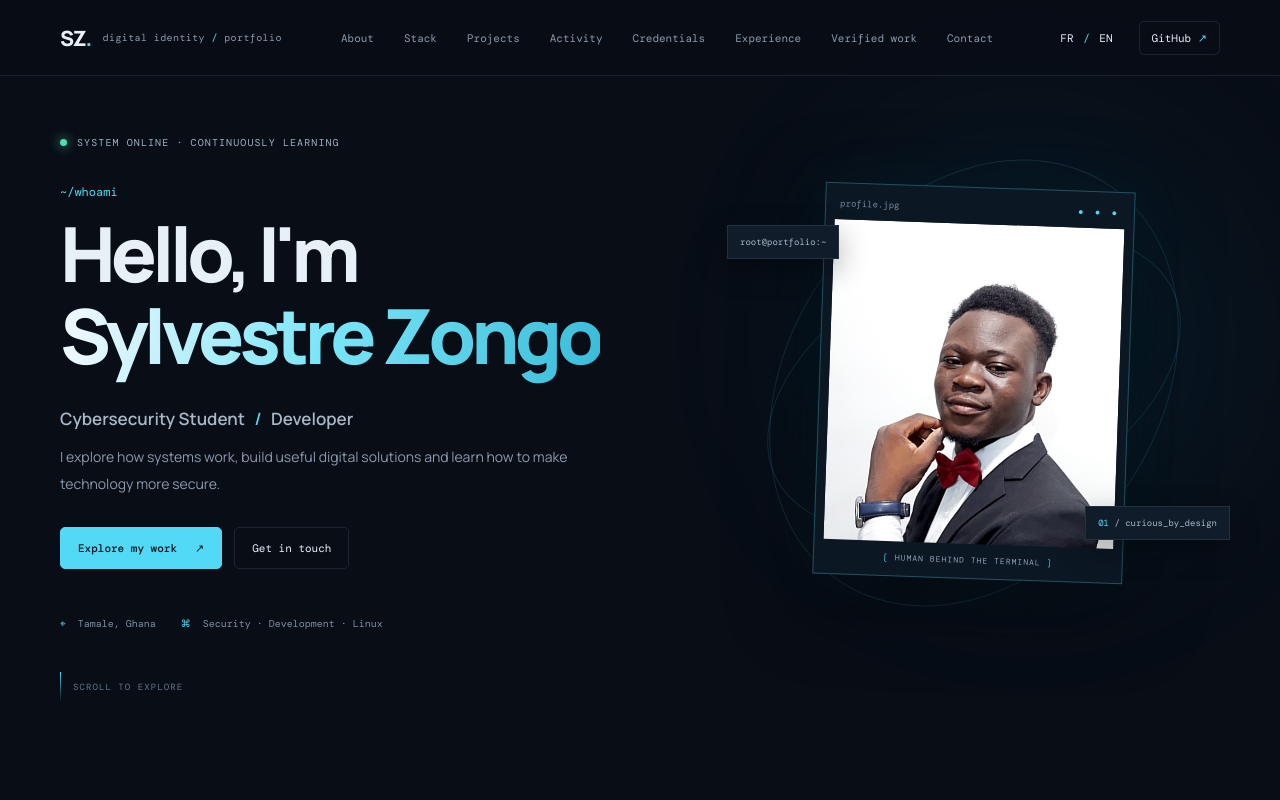
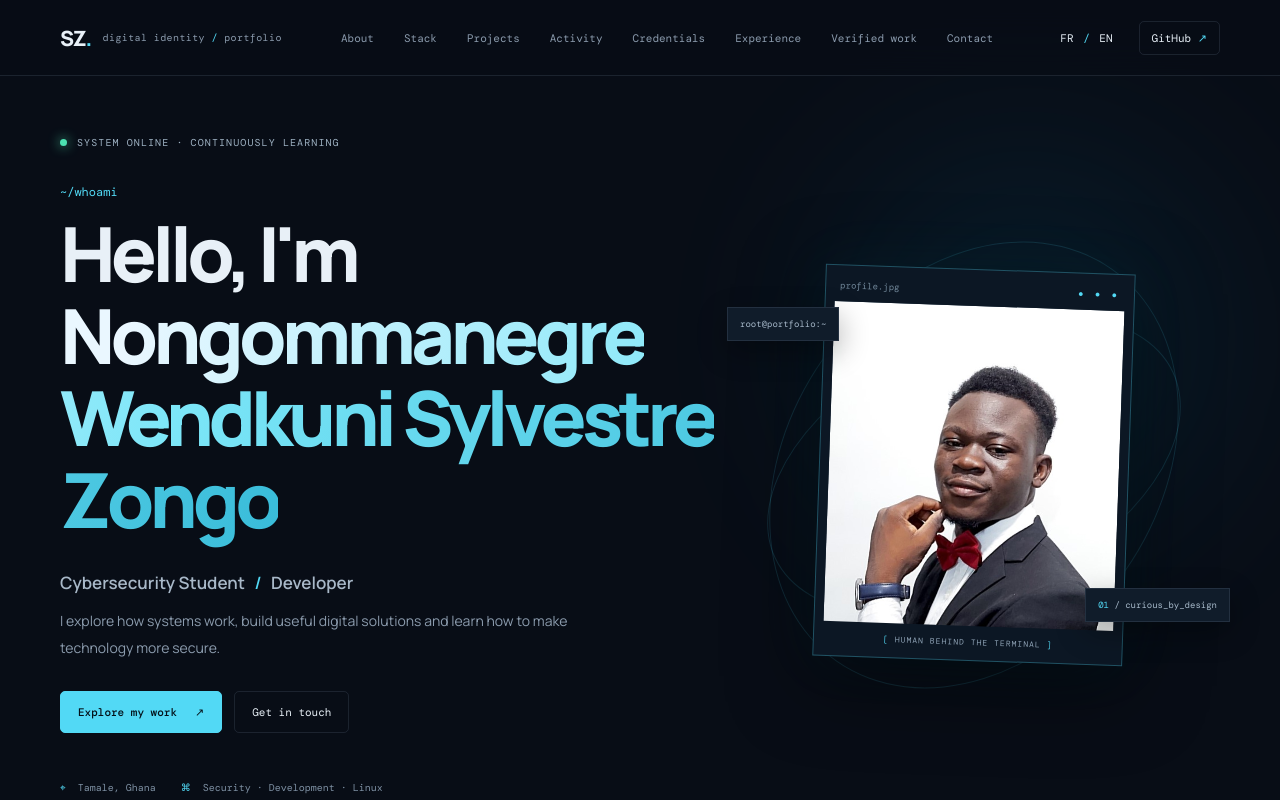
Before and after one commit to CyberSly0312/CyberSly0312.github.io, a plain HTML site: page index.html in a window 1280 px wide. Shown: the top 800 px of the page. Drawn offline with nearby package versions, Linux system fonts and the light colour scheme; no server answers.

Commit message:
arrangement 1_html

```diff
--- a/index.html
+++ b/index.html
@@ -33,7 +33,7 @@
       <div class="hero-copy">
         <div class="eyebrow"><span class="pulse-dot"></span><span data-i18n="heroEyebrow">SYSTEM ONLINE · CONTINUOUSLY LEARNING</span></div>
         <p class="hero-kicker mono">~/whoami</p>
-        <h1><span data-i18n="heroHello">Hello, I'm</span><br><span class="gradient-name">Sylvestre Zongo</span><span class="cursor">_</span></h1>
+        <h1><span data-i18n="heroHello">Hello, I'm</span><br><span class="gradient-name">Nongommanegre Wendkuni Sylvestre Zongo</span><span class="cursor">_</span></h1>
         <h2 data-i18n="heroRole">Cybersecurity Student <span class="role-divider">/</span> Developer</h2>
         <p class="hero-description" data-i18n="heroDescription">I explore how systems work, build useful digital solutions and learn how to make technology more secure.</p>
         <div class="hero-ctas"><a class="btn btn-primary" href="#projects"><span data-i18n="viewWork">Explore my work</span><span>↗</span></a><a class="btn btn-ghost" href="#contact" data-i18n="getInTouch">Get in touch</a></div>
```
